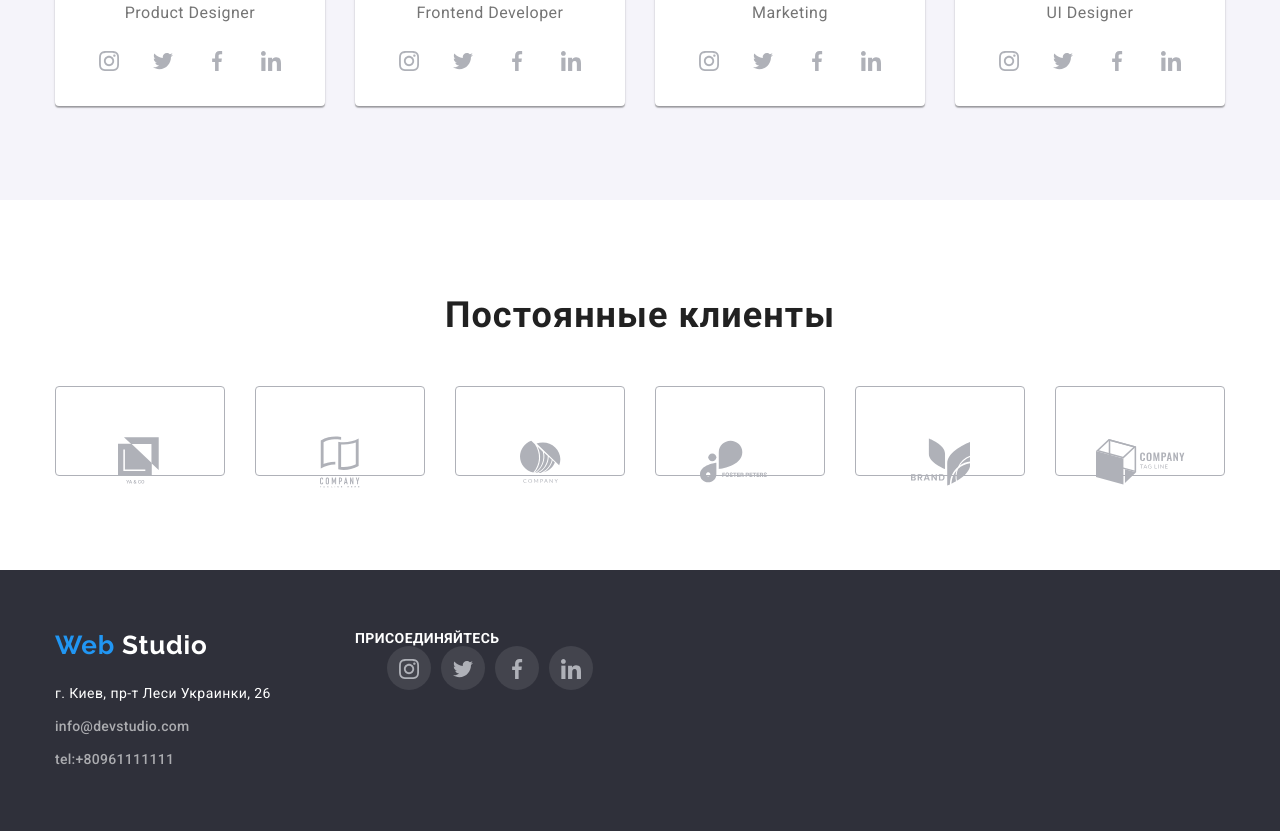
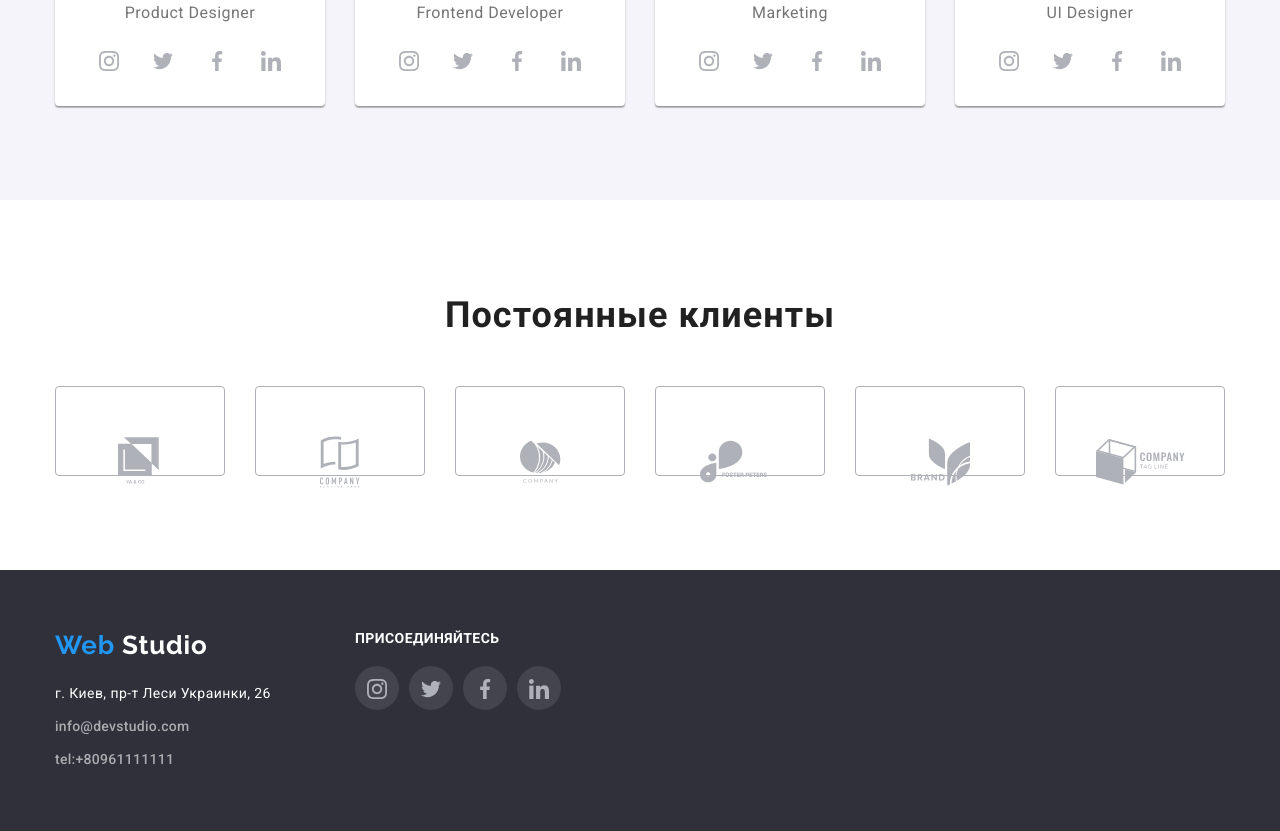
Before and after one commit to Novak0306/goit-markup-hw-04, a plain HTML site: page index.html in a window 1280 px wide. Shown: the part 2107-2938 px from the top of the page. Drawn offline with nearby package versions, Linux system fonts and the light colour scheme.

Commit message:
соц13

```diff
--- a/css/style1.css
+++ b/css/style1.css
@@ -494,13 +494,19 @@ body {
     line-height: 16px;
     letter-spacing: 0.03em;
     text-transform: uppercase;
+    margin-bottom: 20px;
 
 }
 .footer_social_network ul {
     list-style: none;
 }
-.footer_social_network a {
-    color: #fff;
+.footer-social-list {
+    display: flex;
+    align-items: center;
+}
+
+.footer-social-list .item+.item {
+    margin-left: 10px;
 }
 .footer-social-links {
     display: block;
--- a/index.html
+++ b/index.html
@@ -339,7 +339,7 @@
             </div>
         <div class="footer_social_network ">
             <p>присоединяйтесь</p>
-            <ul class="list social-list">
+            <ul class="list footer-social-list">
                 <li class="item">
                     <a class="footer-social-links" href="">
                         <svg class="social-icon">
```
